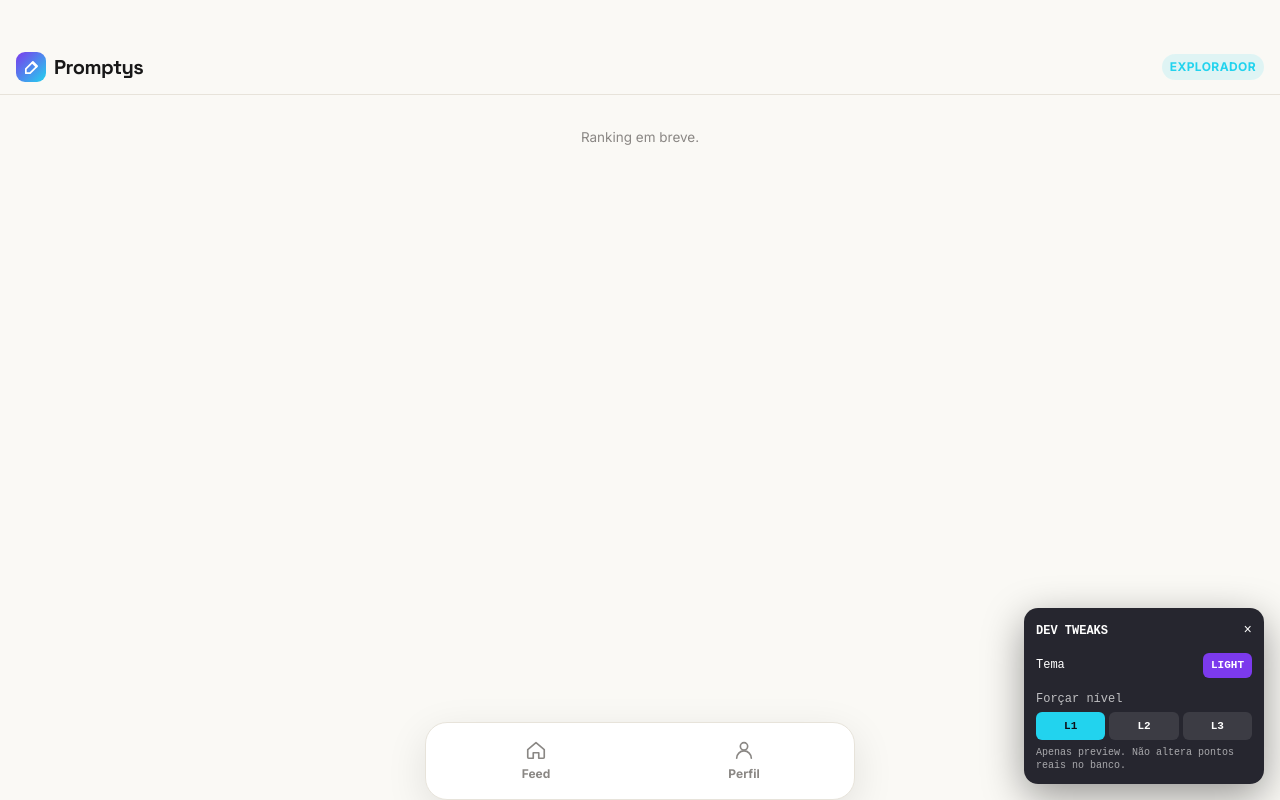
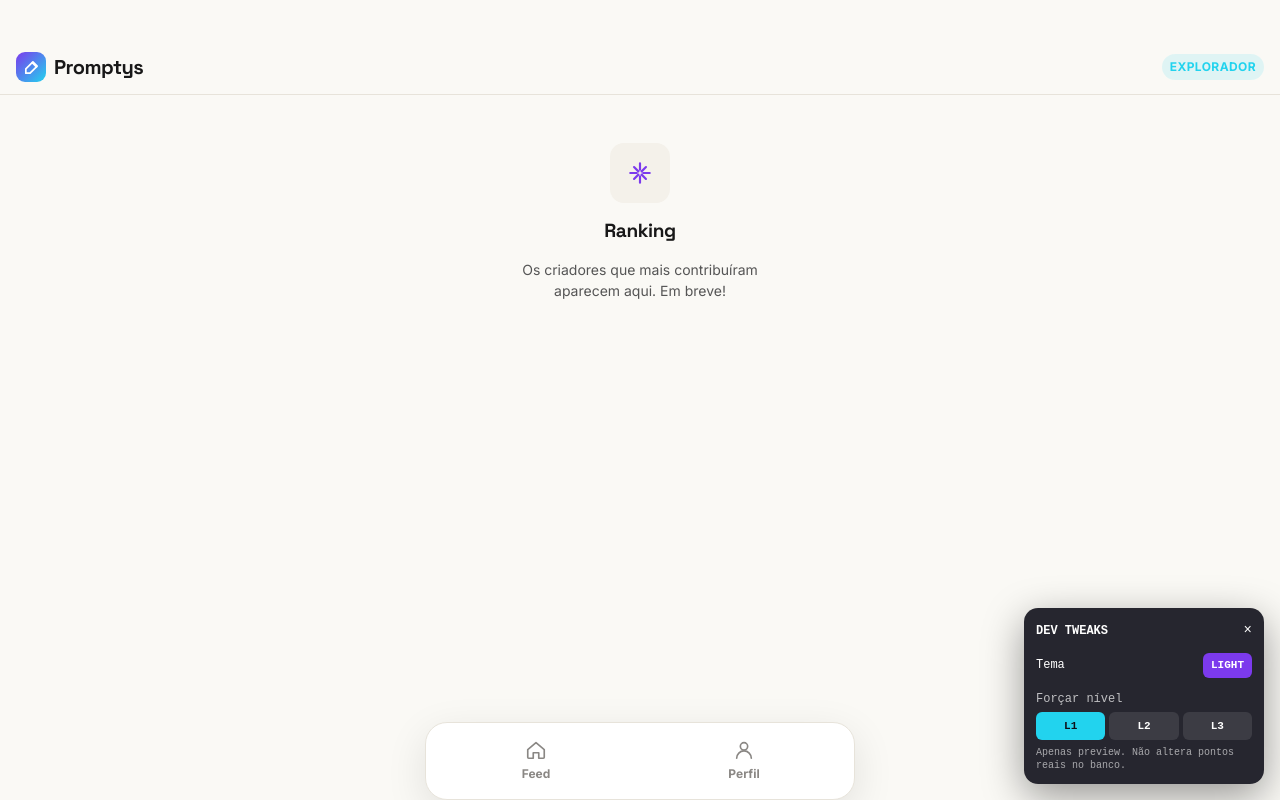
Before and after one commit to ricasolucoes/Prompty, a React (Vite) app: page /ranking in a window 1280 px wide. Built offline with nearby package versions, Linux system fonts and the light colour scheme; no server answers.

Commit message:
feat(03-06): promote RankingPage inline stub to proper file with UI-SPEC placeholder
- Created src/pages/RankingPage.tsx: 60x60 icon container, sparkle icon, heading+body per UI-SPEC
- Removed inline function RankingPage() stub from App.tsx
- App.tsx now imports RankingPage from @/pages/RankingPage

```diff
--- a/src/App.tsx
+++ b/src/App.tsx
@@ -10,18 +10,10 @@ import { PromptyDetailPage } from '@/pages/PromptyDetailPage'
 import { SavedPage } from '@/pages/SavedPage'
 import { SearchPage } from '@/pages/SearchPage'
 import { CriarPage } from '@/pages/CriarPage'
+import { RankingPage } from '@/pages/RankingPage'
 import { AppHeader } from '@/components/layout/AppHeader'
 import { TabBar } from '@/components/layout/TabBar'
 import { TweaksPanel } from '@/components/dev/TweaksPanel'
-
-// RankingPage placeholder — Plan 03-06 will replace with proper component
-function RankingPage() {
-  return (
-    <main className="screen" style={{ padding: 32, textAlign: 'center', maxWidth: 430, margin: '0 auto' }}>
-      <p style={{ color: 'var(--text-3)', fontSize: 13.5 }}>Ranking em breve.</p>
-    </main>
-  )
-}
 
 /**
  * App routing shell. The Feed and Profile contents are added in plans 06 and 08.
--- /dev/null
+++ b/src/pages/RankingPage.tsx
@@ -0,0 +1,61 @@
+import { Icon } from '@/components/ui/Icon'
+
+export function RankingPage() {
+  return (
+    <main
+      className="screen"
+      style={{
+        padding: '48px 16px 96px',
+        textAlign: 'center',
+        maxWidth: 430,
+        margin: '0 auto',
+        display: 'flex',
+        flexDirection: 'column',
+        alignItems: 'center',
+        gap: 16,
+      }}
+    >
+      {/* Icon container 60x60 rounded surface-2 with sparkle 26px primary */}
+      <div
+        style={{
+          width: 60,
+          height: 60,
+          borderRadius: 14,
+          background: 'var(--surface-2)',
+          display: 'inline-flex',
+          alignItems: 'center',
+          justifyContent: 'center',
+        }}
+        aria-hidden="true"
+      >
+        <Icon name="sparkle" size={26} color="var(--primary)" strokeWidth={2} />
+      </div>
+
+      <h1
+        style={{
+          margin: 0,
+          fontFamily: 'var(--font-display, sans-serif)',
+          fontWeight: 700,
+          fontSize: 19,
+          letterSpacing: -0.4,
+          lineHeight: 1.25,
+          color: 'var(--text-1)',
+        }}
+      >
+        Ranking
+      </h1>
+
+      <p
+        style={{
+          margin: 0,
+          maxWidth: 280,
+          fontSize: 14,
+          color: 'var(--text-2)',
+          lineHeight: 1.5,
+        }}
+      >
+        Os criadores que mais contribuíram aparecem aqui. Em breve!
+      </p>
+    </main>
+  )
+}
```
